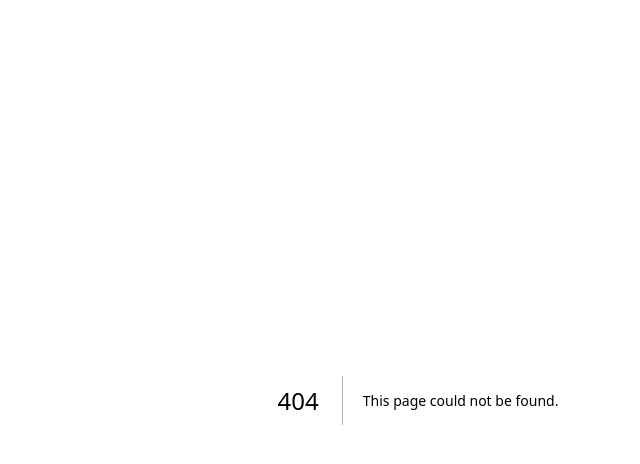
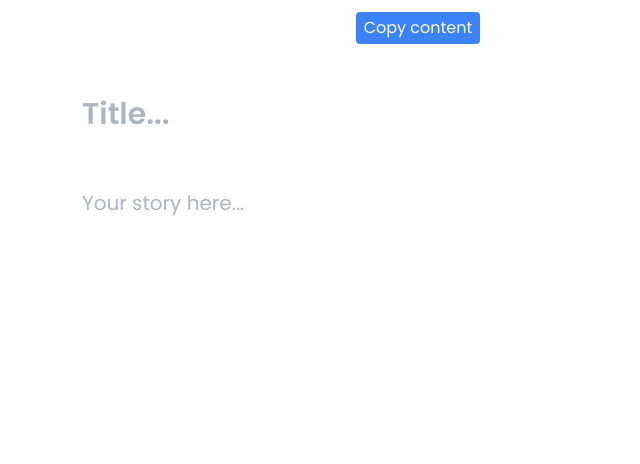
Before and after one commit to ca-santiago/casantiago-com, a Next.js app: page /system/admin/blog in a window 1280 px wide. Before the commit this address had no page. Shown: the top 464 px of the page, without its empty margins (222-862 px from the left). Built offline with nearby package versions, Linux system fonts and the light colour scheme.

Commit message:
feat: wysiwyg base

```diff
--- /dev/null
+++ b/src/app/blog/page.jsx
@@ -0,0 +1,13 @@
+
+
+const BlogMainPage = () => {
+
+    return (
+        <div>
+            <h1>Welcome to Carmen's Blog</h1>
+            <p>Here is a list of the current blogs</p>
+        </div>
+    );
+}
+
+export default BlogMainPage;
--- /dev/null
+++ b/src/app/system/admin/blog/Editor.jsx
@@ -0,0 +1,226 @@
+'use client'
+import React from 'react';
+import { useEditor, EditorContent, BubbleMenu } from '@tiptap/react';
+import StarterKit from '@tiptap/starter-kit';
+import Image from '@tiptap/extension-image'
+import Code from '@tiptap/extension-code';
+import Placeholder from '@tiptap/extension-placeholder';
+import { EditorView } from '@tiptap/pm/view';
+
+import CodeBlockLowlight from '@tiptap/extension-code-block-lowlight';
+import { createLowlight, common } from 'lowlight';
+
+
+// import hljs from 'highlight.js';
+import css from 'highlight.js/lib/languages/css';
+import js from 'highlight.js/lib/languages/javascript';
+import ts from 'highlight.js/lib/languages/typescript';
+import html from 'highlight.js/lib/languages/xml';
+
+import 'highlight.js/styles/atom-one-dark.css';
+
+import Heading from '@tiptap/extension-heading';
+import Document from '@tiptap/extension-document';
+import Text from '@tiptap/extension-text';
+
+
+
+import { IoMdCode } from "react-icons/io";
+import { TbSourceCode, TbItalic, TbBold, TbStrikethrough } from "react-icons/tb";
+// import { PiCodeBlock } from "react-icons/pi";
+
+
+const lowlight = createLowlight(common);
+lowlight.register({
+  js,
+  ts,
+  html,
+  css
+});
+
+import hljs from 'highlight.js';
+
+const Menu = ({ editor }) => {
+
+  const addImage = React.useCallback(() => {
+    const url = window.prompt('URL')
+    if (url) editor.chain().focus().setImage({ src: url }).run();
+  }, [editor])
+
+  // const handleHeadingChange = (e) => {
+  //   const handleHeadingChange = (e) => {
+  //     if (!!e.target?.value) {
+  //       editor.chain().focus().setHeading({ level: Number(e.target.value) }).run();
+  //     } else {
+  //       editor.chain().focus().unsetAllMarks();
+  //     }
+
+  //     // <select name='heading' className='w-fit text-slate-400' onChangeCapture={handleHeadingChange}>
+  //     //       <option value="">Heading</option>
+  //     //       <option
+  //     //         className={editor.isActive('heading', { level: 1 } ? 'is-active text-slate-800' : '')}
+  //     //         selected={editor.isActive('heading', { level: 1 })}
+  //     //         value={1}>H1</option>
+  //     //       <option
+  //     //         className={editor.isActive('heading', { level: 2 } ? 'is-active text-slate-800' : '')}
+  //     //         selected={editor.isActive('heading', { level: 2 })}
+  //     //         value={2}>H2</option>
+  //     //       <option
+  //     //         className={editor.isActive('heading', { level: 3 } ? 'is-active text-slate-800' : 'no')}
+  //     //         selected={editor.isActive('heading', { level: 3 })}
+  //     //         value={3}>H3</option>
+  //     //     </select>
+  //   }
+  // }
+
+  return (
+    <BubbleMenu className='editor-menu' editor={editor} tippyOptions={{ duration: 100 }}>
+      <div className='flex gap-2'>
+        {editor.can().setBold() && <button
+          onClick={() => editor.chain().focus().toggleBold().run()}
+          className={editor.isActive('bold') ? 'is-active' : ''}
+        >
+          <TbBold />
+        </button>}
+        {editor.can().setItalic() && <button
+          onClick={() => editor.chain().focus().toggleItalic().run()}
+          className={editor.isActive('italic') ? 'is-active' : ''}
+        >
+          <TbItalic />
+        </button>}
+        {editor.can().setStrike() && <button
+          onClick={() => editor.chain().focus().toggleStrike().run()}
+          className={editor.isActive('strike') ? 'is-active' : ''}
+        >
+          <TbStrikethrough />
+        </button>}
+      </div>
+      <div className='flex gap-2'>
+        {/* {editor.can().setImage() && <button onClick={addImage}>Img</button>} */}
+        {editor.can().setCode() && <button
+          onClick={() => editor.chain().focus().toggleCode().run()}
+          className={editor.isActive('code') ? 'is-active' : ''}>
+          <IoMdCode />
+        </button>}
+        <button
+          onClick={() => editor.chain().focus().toggleCodeBlock({ language: 'javascript' }).run()}
+          className={editor.isActive('codeBlock', {}) ? 'is-active' : ''}>
+          <TbSourceCode />
+        </button>
+      </div>
+      <div className='flex gap-2 font-semibold'>
+        <button
+          onClick={() => editor.chain().focus().toggleHeading({ level: 1 }).run()}
+          className={editor.isActive('heading', { level: 1 }) ? 'is-active' : ''}
+        >
+          H1
+        </button>
+        <button
+          onClick={() => editor.chain().focus().toggleHeading({ level: 2 }).run()}
+          className={editor.isActive('heading', { level: 2 }) ? 'is-active' : ''}
+        >
+          H2
+        </button>
+        <button
+          onClick={() => editor.chain().focus().toggleHeading({ level: 3 }).run()}
+          className={editor.isActive('heading', { level: 3 }) ? 'is-active' : ''}
+        >
+          H3
+        </button>
+      </div>
+    </BubbleMenu>
+  );
+}
+
+const CustomDoc = Document.extend({
+  content: 'heading',
+  inline: true,
+});
+
+const BlogEditor = () => {
+  const titleEditor = useEditor({
+    extensions: [
+      CustomDoc,
+      Text,
+      Heading.configure({ levels: [1] }),
+      Placeholder.configure({
+        placeholder: "Title...",
+      }),
+    ]
+  });
+
+  const editor = useEditor({
+    extensions: [
+      StarterKit.configure({
+        heading: {
+          levels: [1, 2, 3]
+        }
+      }),
+      Image,
+      Code,
+      CodeBlockLowlight.configure({
+        lowlight,
+        languageClassPrefix: 'hljs language-'
+      }),
+      Placeholder.configure({
+        placeholder: ({ node }) => {
+          if (node.type.name === 'heading') {
+            console.log({ node: node.attrs });
+            return `Subheading ${node.attrs?.['level'] || ''}`;
+          }
+          return 'Your story here...';
+        }
+      }),
+    ]
+  });
+
+  const focusEditor = () => {
+    if (editor) editor.commands.focus();
+  }
+
+  const handleTitleKeyDown = (e) => {
+    if (e.key === "Enter") focusEditor();
+  }
+
+  const handleCopyClick = () => {
+    if (!editor || !titleEditor) return;
+    console.log({
+      title: titleEditor.getHTML(),
+      content: editor.getHTML()
+    });
+  }
+
+  // React.useEffect(() => {
+  //   hljs.highlightAll();
+  // });
+
+  return (
+    <div className="w-full min-h-screen bg-white">
+      {editor && <Menu editor={editor} />}
+      <div className='min-h-4 w-full flex flex-row items-center justify-center p-3'>
+        <button className='rounded bg-blue-500 p-1 px-2 text-white' onClick={handleCopyClick}>Copy content</button>
+      </div>
+      <div className="w-full md:max-w-2xl mx-auto pt-10">
+        <EditorContent onKeyDown={handleTitleKeyDown} editor={titleEditor} />
+        <EditorContent className='mt-14' editor={editor} />
+      </div>
+
+      {/* <h3 className='ml-2'>getHTML and setInner</h3>
+      <div className='m-2 border p-3 rounded-md border-slate-300'>
+        <span dangerouslySetInnerHTML={{ __html: editor?.getHTML()  }}></span>
+      </div> */}
+
+      {/* <h3 className='ml-2'>Raw version</h3>
+      <div className='m-2 border p-3 rounded-md border-slate-300'>
+        <p>{editor?.getHTML()}</p>
+      </div> */}
+    </div>
+  )
+}
+
+EditorView.prototype.updateState = function updateState(state) {
+  if (!this.docView) return // This prevents the matchesNode error on hot reloads
+  this.updateStateInner(state, this.state.plugins != state.plugins)
+}
+
+export default BlogEditor;
--- /dev/null
+++ b/src/app/system/admin/blog/local.css
@@ -0,0 +1,83 @@
+li,
+p {
+  font-size: 20px;
+}
+
+h1 {
+  @apply text-slate-700 font-semibold text-3xl;
+}
+
+h2 {
+  @apply text-slate-700 font-semibold text-2xl;
+}
+
+h3 {
+  @apply text-slate-700 font-semibold text-xl;
+}
+
+p,
+li,
+a,
+span,
+pre {
+  @apply text-slate-600 font-normal;
+}
+
+.editor-menu {
+  @apply rounded-full border shadow-md border-slate-100 bg-white flex gap-3 px-2;
+}
+
+.editor-menu button {
+  @apply text-slate-400 text-base p-1;
+}
+
+.editor-menu button.is-active,
+.editor-menu .is-active {
+  @apply text-slate-800;
+}
+
+.tiptap {
+  outline: 0px solid transparent;
+}
+
+pre:has(code) {
+  padding: 2px;
+}
+pre code {
+  @apply rounded;
+}
+
+p code,
+h5 code {
+  @apply bg-slate-200 rounded-md p-0.5 px-1 text-slate-700;
+}
+
+@supports (height: 1lh) {
+  p:empty {
+    height: 1lh;
+  }
+}
+
+@supports not (height: 1lh) {
+  p:empty::after {
+    content: "\00A0";
+  }
+}
+
+.tiptap p.is-editor-empty:first-child::before {
+  color: #adb5bd;
+  content: attr(data-placeholder);
+  float: left;
+  height: 0;
+  pointer-events: none;
+}
+
+.tiptap h1.is-empty::before,
+.tiptap h2.is-empty::before,
+.tiptap h3.is-empty::before {
+  color: #adb5bd;
+  content: attr(data-placeholder);
+  float: left;
+  height: 0;
+  pointer-events: none;
+}
--- /dev/null
+++ b/src/app/system/admin/blog/page.jsx
@@ -0,0 +1,19 @@
+'use client';
+import React from 'react';
+import dynamic from 'next/dynamic';
+
+const BlogEditor = dynamic(() => import('./Editor'), {
+  ssr: false
+});
+
+import './local.css';
+
+const BlogPostCreator = () => {
+  return (
+    <div>
+      <BlogEditor />
+    </div>
+  );
+}
+
+export default BlogPostCreator;
--- /dev/null
+++ b/src/app/system/admin/page.jsx
@@ -0,0 +1,15 @@
+'use client';
+
+import Link from "next/link";
+
+
+const AdminMainPage = () => {
+
+  return (
+    <div className="m-3">
+      <Link className="p-1 px-2 rounded shadow-md bg-blue-600 text-white" href="/system/admin/blog">Go to blog post creator</Link>
+    </div>
+  );
+}
+
+export default AdminMainPage;
```
Also changed, not shown: package.json (+15 -1 lines), 1 other file (tests, documents, lock files or other folders).
